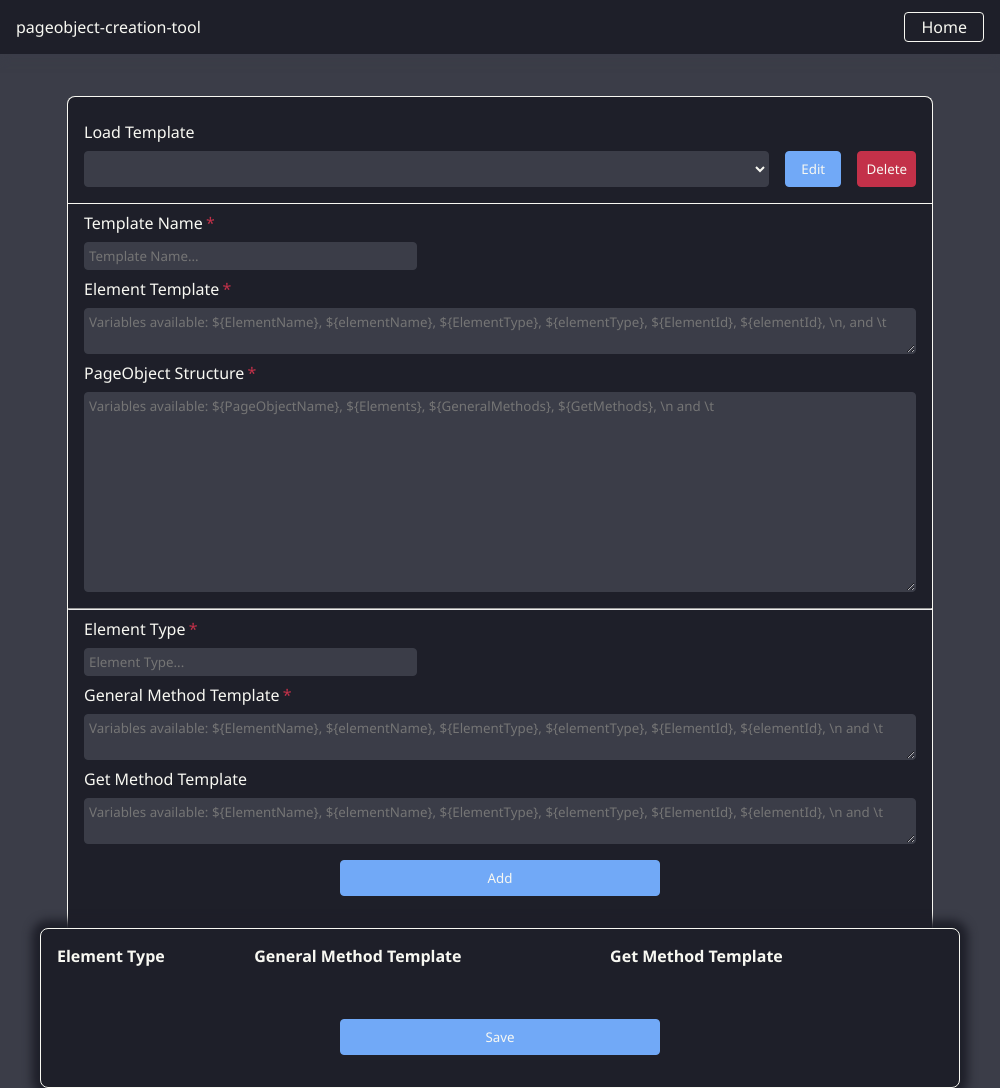
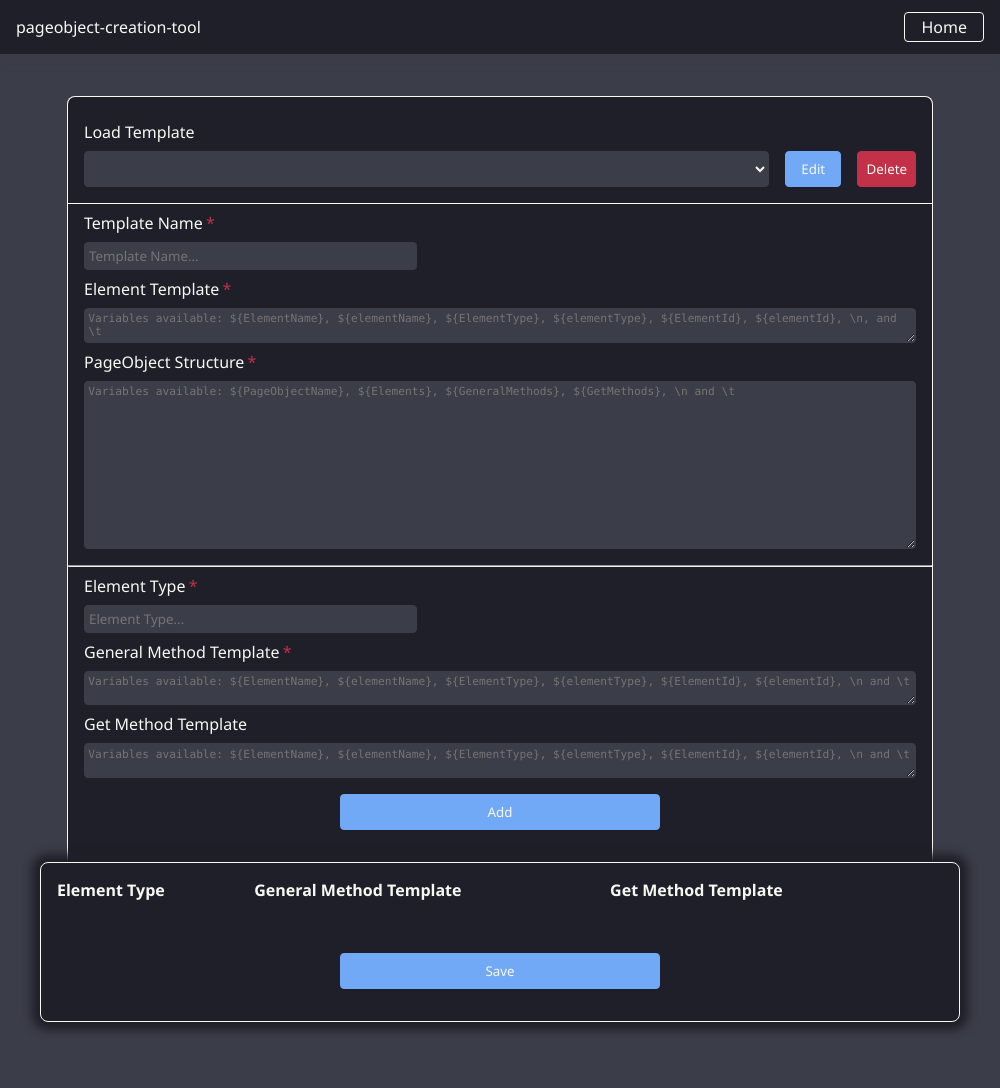
Before and after one commit to s94/pageobject-creation-tool, an Electron app: page src/settings.html in a window 1000 px wide. Shown: the top 1088 px of the page. After the commit the page ends 1054 px from the top, so only its background shows below. Drawn offline with Linux system fonts and the light colour scheme.

Commit message:
Fixed fonts.

```diff
--- a/src/css/index.css
+++ b/src/css/index.css
@@ -73,7 +73,8 @@
 	background-color: var(--clr-onyx);
 	border: 1px solid var(--clr-onyx);
 	border-radius: 4px;
-	font-family: consolas;
+	font-family: 'consolas', monospace;
+	font-size: 0.7rem;
 	height: -webkit-fill-available;
 	tab-size: 2rem;
 }
--- a/src/css/settings.css
+++ b/src/css/settings.css
@@ -1,7 +1,8 @@
 .form__textarea,
 .table tr td:nth-child(2),
 .table tr td:nth-child(3) {
-	font-family: consolas;
+	font-family: 'consolas', monospace;
+	font-size: 0.7rem;
 }
 
 .form__input,
--- a/src/css/shared.css
+++ b/src/css/shared.css
@@ -9,7 +9,7 @@
 }
 
 * {
-	font-family: 'Segoe UI', sans-serif !important;
+	font-family: 'Segoe UI', sans-serif;
 	color: var(--clr-baby-powder);
 	margin: 0;
 	box-sizing: border-box;
```
